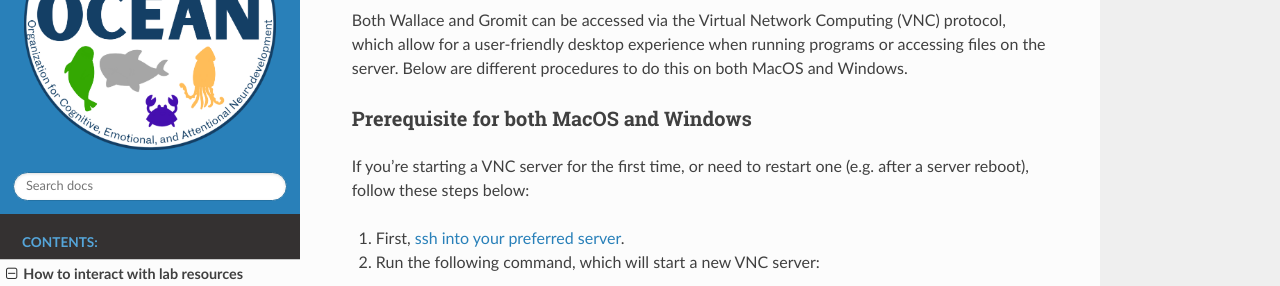
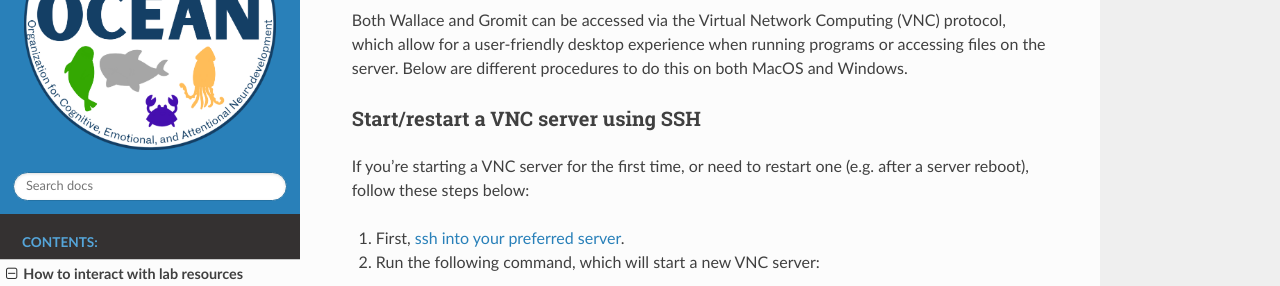
Before and after one commit to washu-ocean/OceanLabDocs, a Sphinx documentation site: the page built from source/interacting_with_resources.rst, in a window 1280 px wide and 900 px high, scrolled down 2927 px. Shown: the part 155-441 px from the top of the window. Built offline with Sphinx 7.4.7 and the Read the Docs theme 3.1.0, drawn with Linux system fonts in a browser that asks for light colours; pages that are not in the unit, such as notebooks, are missing from menus.

Commit message:
Update interacting_with_resources.rst

```diff
--- a/source/interacting_with_resources.rst
+++ b/source/interacting_with_resources.rst
@@ -89,7 +89,7 @@ Desktop access over VNC
 
 Both Wallace and Gromit can be accessed via the Virtual Network Computing (VNC) protocol, which allow for a user-friendly desktop experience when running programs or accessing files on the server. Below are different procedures to do this on both MacOS and Windows.
 
-Prerequisite for both MacOS and Windows
+Start/restart a VNC server using SSH
 ^^^^^^^^^^^^^^^^^^^^^^^^^^^^^^^^^^^^^^^
 
 If you're starting a VNC server for the first time, or need to restart one (e.g. after a server reboot), follow these steps below:
```
